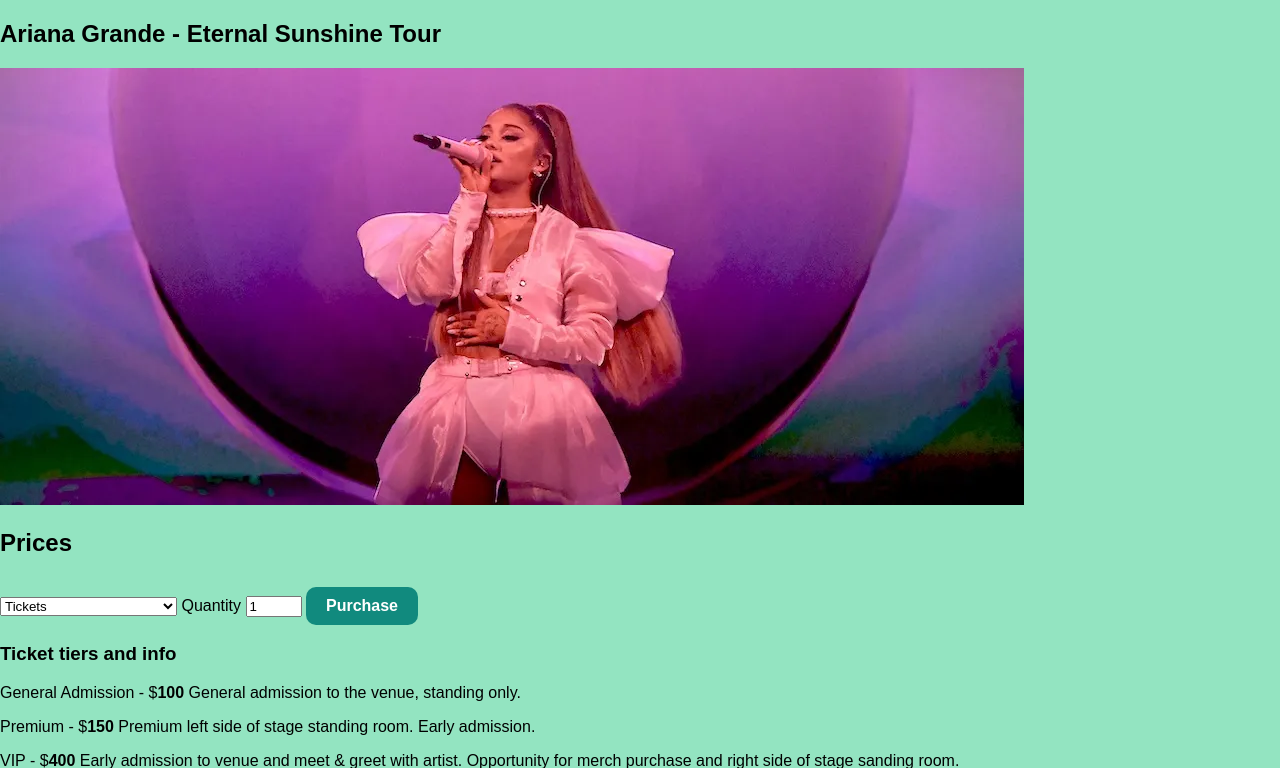
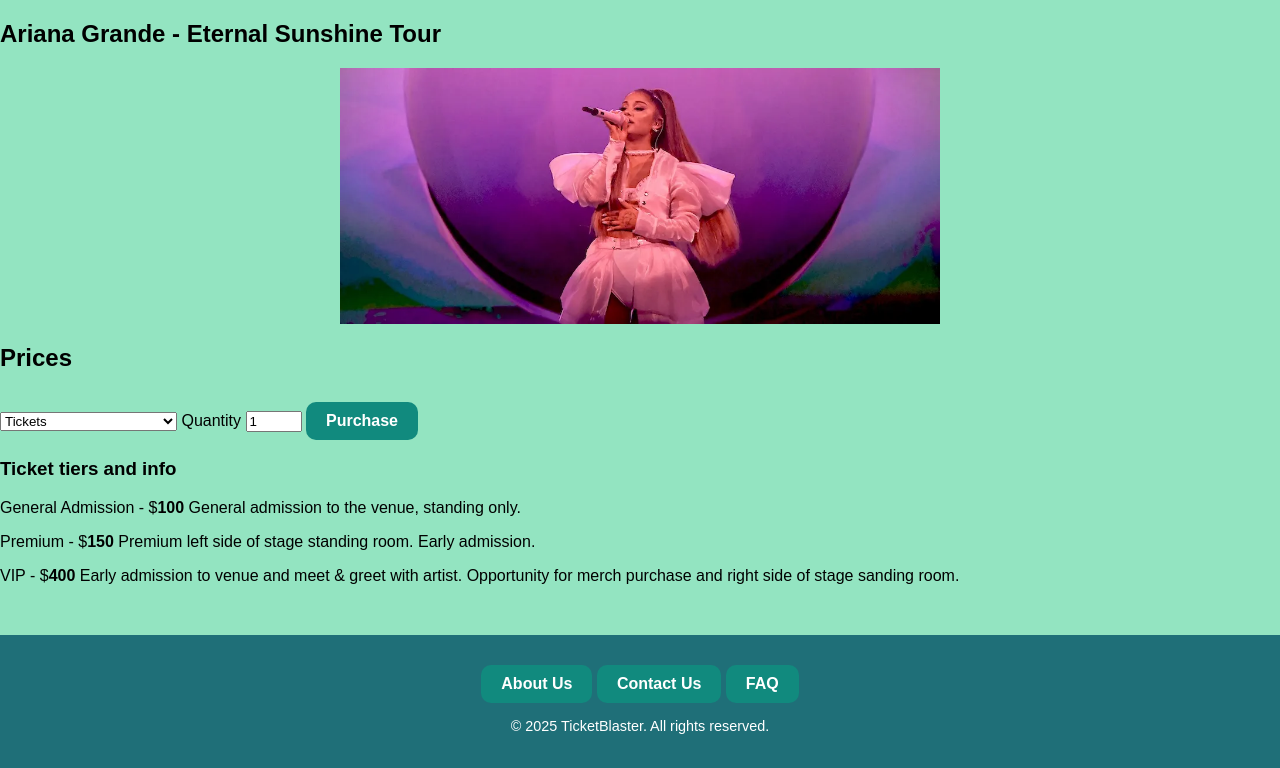
Before and after one commit to nuaracosta/ticketblaster, a PHP site: page /arianagrande.html in a window 1280 px wide. Shown: the part 195-963 px from the top of the page. Run offline with PHP 8.4, Linux system fonts and the light colour scheme.

Commit message:
Update styles.css

```diff
--- a/styles.css
+++ b/styles.css
@@ -77,6 +77,7 @@ nav {
   text-align: center;
   margin-bottom: 30px;
   color: var(--dark-teal);
+  text-decoration: underline;
 } /* "upcoming events" */
 
 .event-card {
@@ -113,6 +114,18 @@ nav {
   background: var(--mint-green);
 }
 
+summary:hover{
+  cursor: pointer;
+}
+
+.artist-container img {
+  max-width: 600px;
+  width: 100%;
+  height: auto;
+  display: block;
+  margin: 0 auto;     /* centers it */
+}
+
 footer {
   margin-top: 50px;
   padding: 20px;
```
